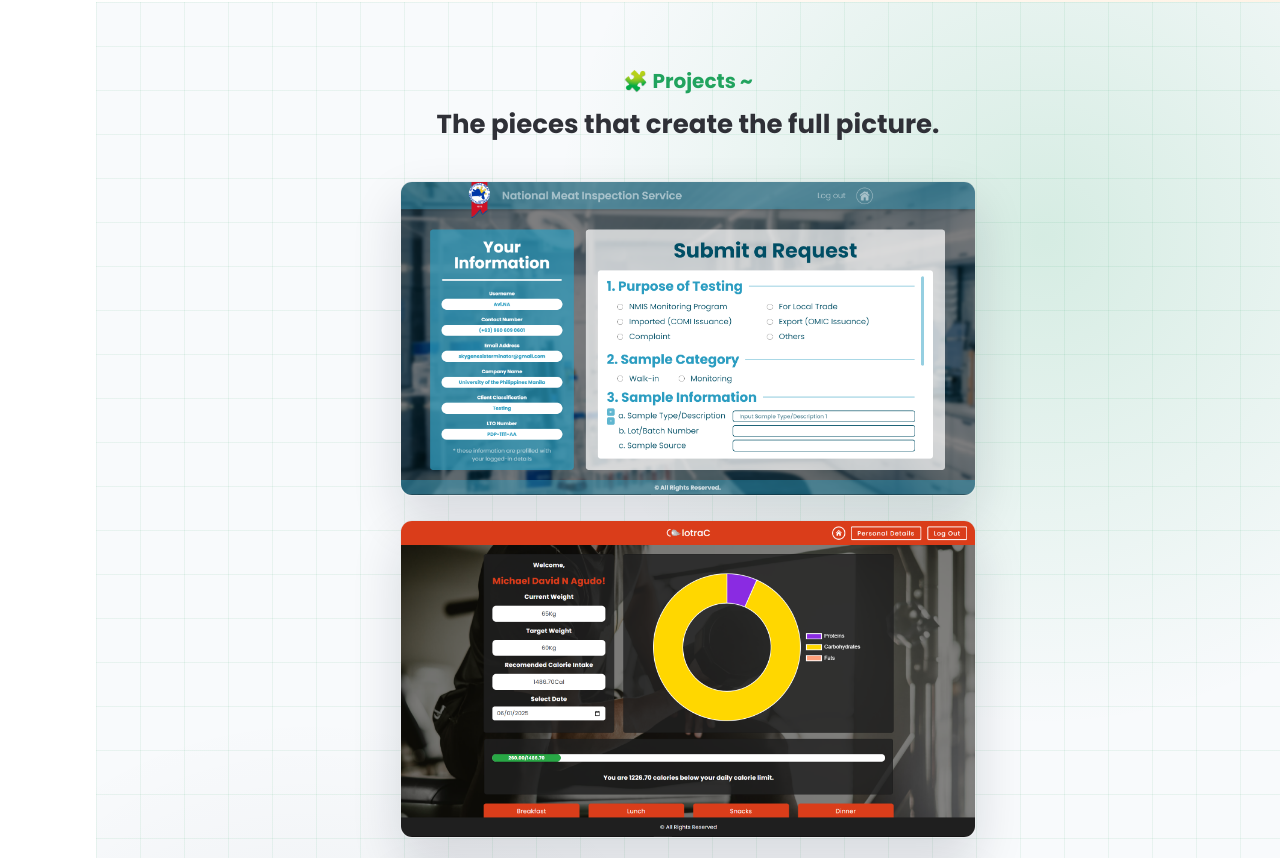
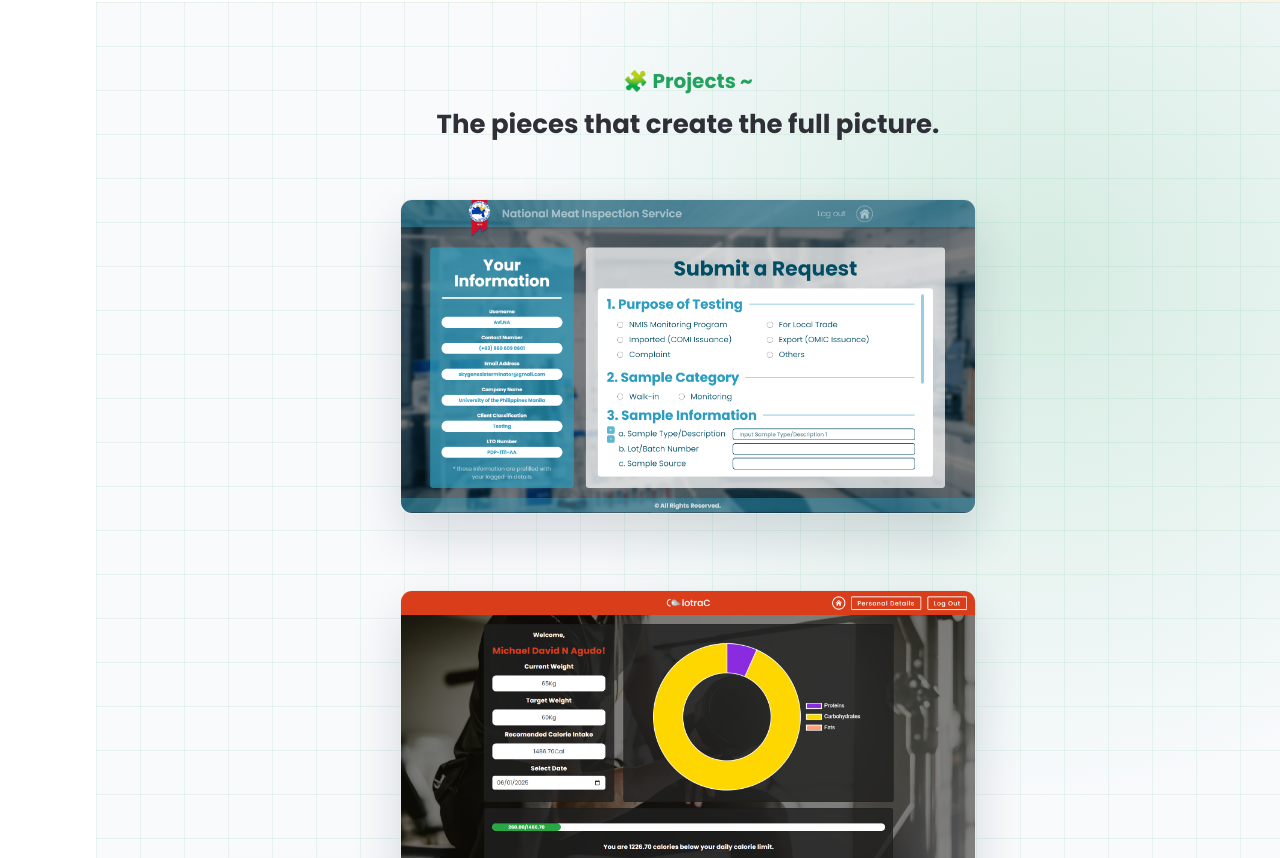
Before and after one commit to MD-4Good0/my_site, a React (Vite) app: page / in a window 1280 px wide. Shown: the part 1702-2560 px from the top of the page. Built offline with nearby package versions, Linux system fonts and the light colour scheme.

Commit message:
new stuff

```diff
--- a/src/App.jsx
+++ b/src/App.jsx
@@ -182,7 +182,7 @@ function ProjectCard({
         rounded-[2vh] border border-black/5 bg-white/90 p-[2.6vh]
         text-center shadow-[0_18px_45px_rgba(15,23,42,0.12)]
         backdrop-blur-sm transition-all duration-500 ease-out
-        md:absolute md:max-w-[42vh] md:p-[3vh]
+        md:absolute md:top-1/2 md:max-w-[42vh] md:-translate-y-1/2 md:p-[3vh]
         md:opacity-0 md:pointer-events-none
         md:group-hover:opacity-100 md:group-hover:pointer-events-auto
         md:group-hover:translate-x-0
@@ -264,7 +264,7 @@ function ProjectCard({
     <div
       className="
         group relative flex w-full max-w-[136vh] flex-col items-center
-        justify-center gap-[3vh] md:min-h-[34vh] md:gap-0
+        justify-center gap-[3vh] md:min-h-[44vh] md:gap-0
       "
     >
       {imageBlock}
@@ -602,7 +602,7 @@ function App() {
             </div>
           </div>
 
-          <div className="mt-[5vh] flex w-full flex-col items-center gap-[8vh] md:gap-[3vh]">
+          <div className="mt-[5vh] flex w-full flex-col items-center gap-[8vh] md:gap-[5vh]">
             <ProjectCard
               direction="left"
               image={nmis}
```
